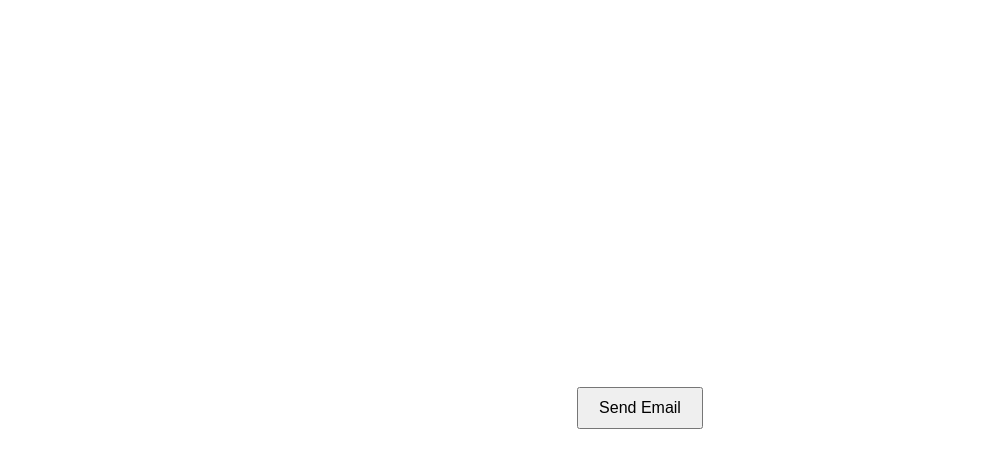
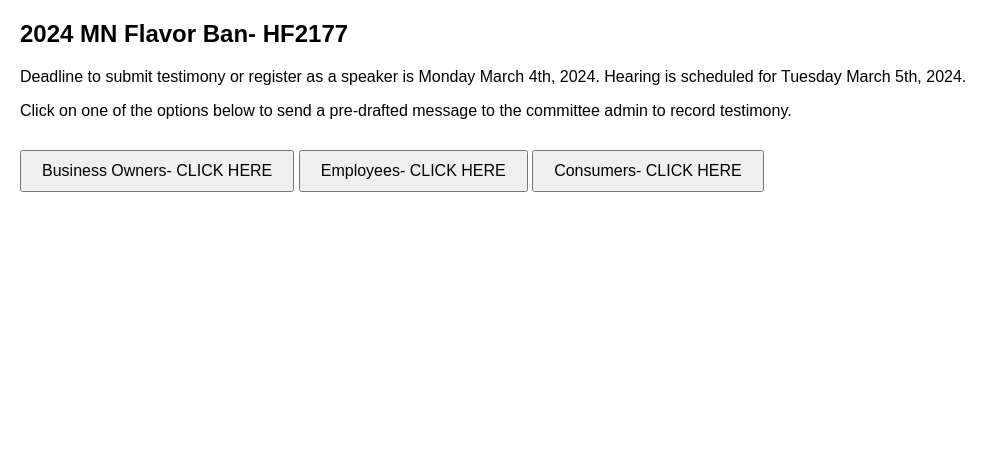
Before and after one commit to BlueoxWH/mail, a plain HTML site: page index.html in a window 1280 px wide. Shown: the whole page, without its empty margins (0-1008 px from the left). Drawn offline with Linux system fonts and the light colour scheme.

Commit message:
Update index.html

```diff
--- a/index.html
+++ b/index.html
@@ -3,17 +3,12 @@
 <head>
     <meta charset="UTF-8">
     <meta name="viewport" content="width=device-width, initial-scale=1.0">
-    <title>Send Email</title>
+    <title>2024 MN Flavor Ban- HF2177</title>
     <style>
-        /* Center the button */
-        .center {
-            display: flex;
-            justify-content: center;
-            align-items: center;
-            height: 100vh;
-        }
-        /* Style the button */
-        .email-button {
+        body { font-family: Arial, sans-serif; margin: 20px; }
+        .message { margin-bottom: 20px; }
+        .button {
+            margin: 10px 0;
             padding: 10px 20px;
             font-size: 16px;
             cursor: pointer;
@@ -21,18 +16,31 @@
     </style>
 </head>
 <body>
-    <div class="center">
-        <button class="email-button" onclick="sendEmail()">Send Email</button>
+    <div class="message">
+        <h2>2024 MN Flavor Ban- HF2177</h2>
+        <p>Deadline to submit testimony or register as a speaker is Monday March 4th, 2024. Hearing is scheduled for Tuesday March 5th, 2024.</p>
+        <p>Click on one of the options below to send a pre-drafted message to the committee admin to record testimony.</p>
     </div>
+    <button class="button" onclick="sendEmail('owners')">Business Owners- CLICK HERE</button>
+    <button class="button" onclick="sendEmail('employees')">Employees- CLICK HERE</button>
+    <button class="button" onclick="sendEmail('consumers')">Consumers- CLICK HERE</button>
+
     <script>
-        function sendEmail() {
-            // Define the email details
+        function sendEmail(role) {
             const email = 'josh.sande@house.mn.gov';
-            const subject = encodeURIComponent('Oppose HF2177');
-            const body = encodeURIComponent('As a Minnesota business owner, taxpayer, and a voter, I am submitting this testimony in opposition to HF 2177.');
+            const bcc = 'stopmnflavorban@gmail.com';
+            const subject = encodeURIComponent('Oppose HF 2177');
+            let body;
 
-            // Open the default mail client
-            window.location.href = `mailto:${email}?subject=${subject}&body=${body}`;
+            if (role === 'owners') {
+                body = encodeURIComponent('As a Minnesota business owner, taxpayer, and voter I am submitting this testimony in opposition of HF 2177.');
+            } else if (role === 'employees') {
+                body = encodeURIComponent('As a Minnesota taxpayer, voter, and an employee in the industry this bill targets, I am submitting this testimony in Opposition to HF 2177.');
+            } else if (role === 'consumers') {
+                body = encodeURIComponent('As a Minnesota voter, taxpayer, and concerned citizen, I am submitting this testimony in opposition to HF 2177.');
+            }
+
+            window.location.href = `mailto:${email}?bcc=${bcc}&subject=${subject}&body=${body}`;
         }
     </script>
 </body>
```
